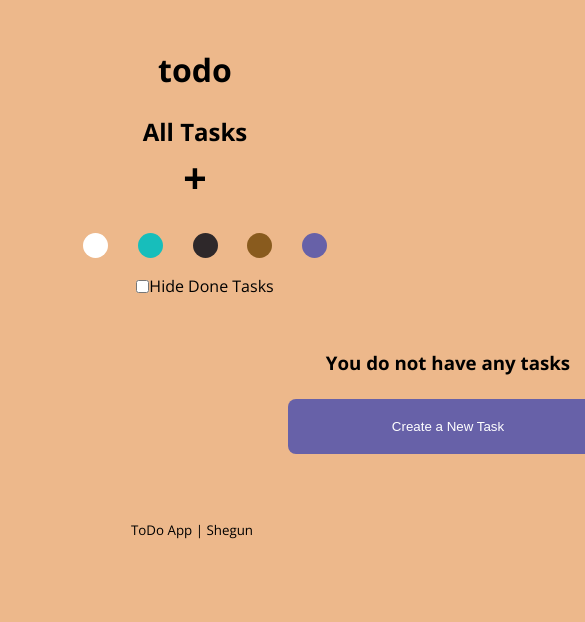
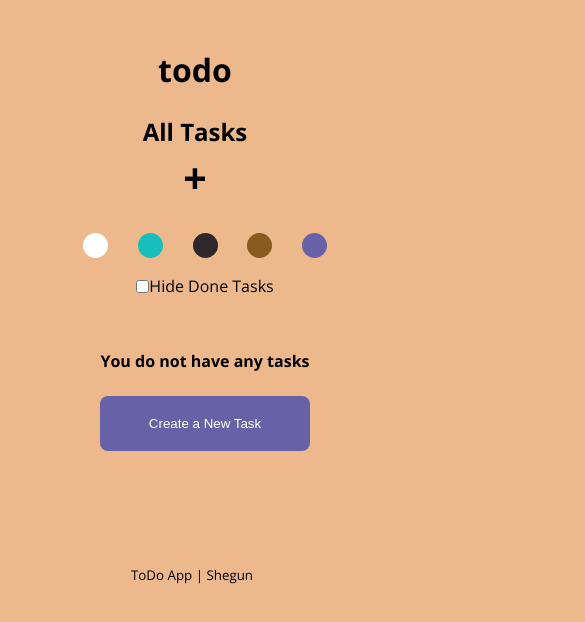
Before and after one commit to Shegun-istaken/toDo, a Vue app: page / in a window 390 px wide. Shown: the top 622 px of the page, 585 px wide, since content can reach past the window. Built offline with nearby package versions, Linux system fonts and the light colour scheme.

Commit message:
edited mobile view

```diff
--- a/src/views/ToDo.vue
+++ b/src/views/ToDo.vue
@@ -149,6 +149,11 @@ footer{
   header div:first-child {
     gap: 24px;
   }
+
+  div.createNew{
+    width: 600px;
+    margin: 48px auto;
+  }
 }
 
 @media only screen and (max-width: 690px) {
@@ -170,5 +175,25 @@ footer{
   div.listItems {
     justify-content: center;
   }
+
+  div.createNew{
+    width: 320px;
+  }
+}
+
+@media only screen and (max-width: 390px){
+    div.createNew{
+        width: auto;
+        margin: 48px auto;
+    }
+
+    div.createNew h3{
+        width: 100%;
+        font-size: 16px;
+    }
+
+    div.createNew button{
+        width: 100%;
+    }
 }
 </style>
```
